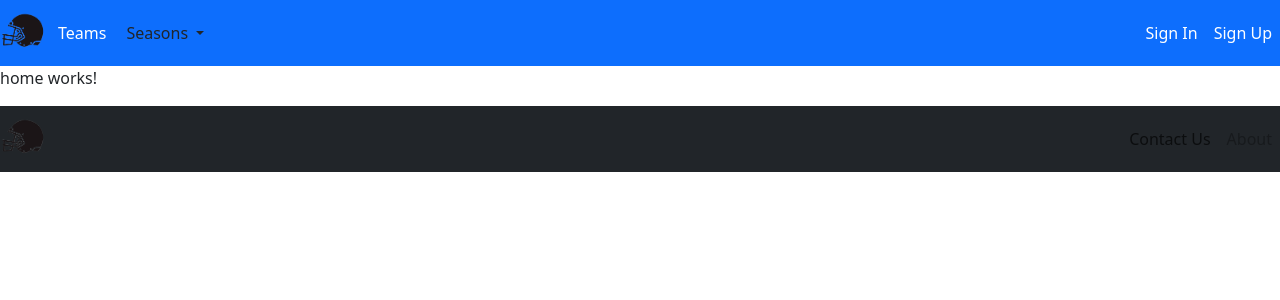
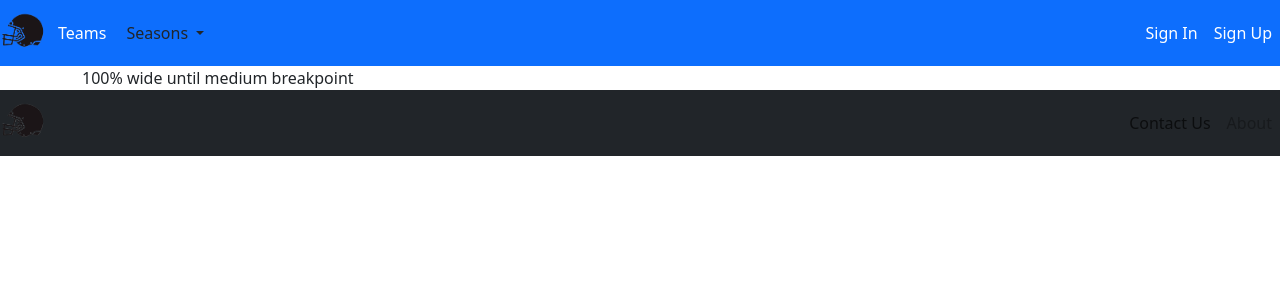
Before and after one commit to seanbsu/website-Angular, an Angular app: page / in a window 1280 px wide. Shown: the top 300 px of the page. Built offline with nearby package versions, Linux system fonts and the light colour scheme.

Commit message:
addind header and footer tages bootstrap container for body

```diff
--- a/src/app/footer/footer.component.html
+++ b/src/app/footer/footer.component.html
@@ -1,3 +1,4 @@
+<footer>
 <nav class="navbar navbar-expand-lg navbar-light bg-dark">
     <img src="../../assets/fb-helmet.png" alt="Logo" class="helmet-logo">
 
@@ -11,3 +12,4 @@
             </div>
     </div>
   </nav>
+</footer>
--- a/src/app/header/header.component.html
+++ b/src/app/header/header.component.html
@@ -1,4 +1,5 @@
-<nav class="navbar navbar-expand-lg navbar-light bg-primary">
+<header>
+<nav class="navbar navbar-expand-lg navbar-light bg-primary navbar-fixed-top">
     <img src="../../assets/fb-helmet.png" alt="Logo" class="helmet-logo">
 
     <button class="navbar-toggler" type="button" data-toggle="collapse" data-target="#navbarNavAltMarkup" aria-controls="navbarNavAltMarkup" aria-expanded="false" aria-label="Toggle navigation">
@@ -30,3 +31,4 @@
             </div>
     </div>
   </nav>
+</header>
--- a/src/app/home/home.component.html
+++ b/src/app/home/home.component.html
@@ -1 +1,3 @@
-<p>home works!</p>
+<body>
+    <div class="container-md">100% wide until medium breakpoint</div>
+</body>
```
